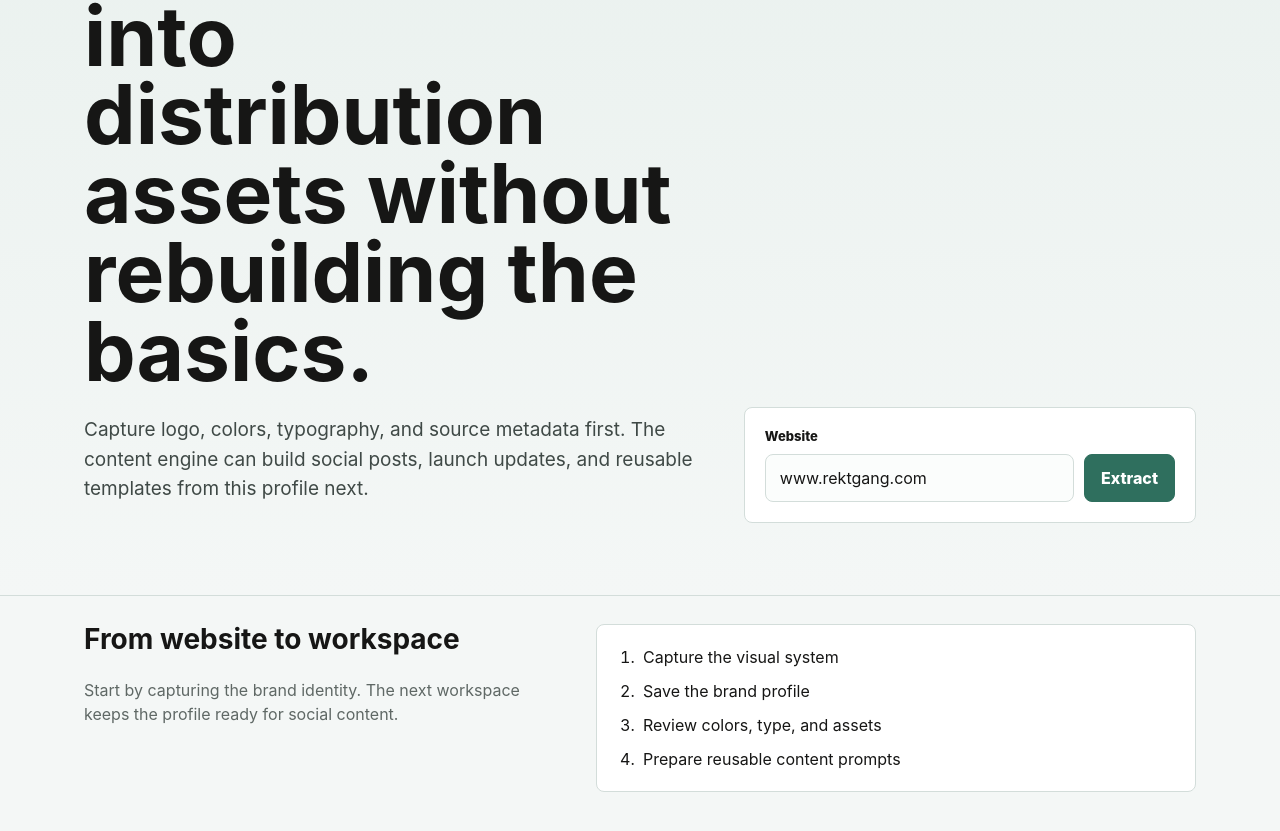
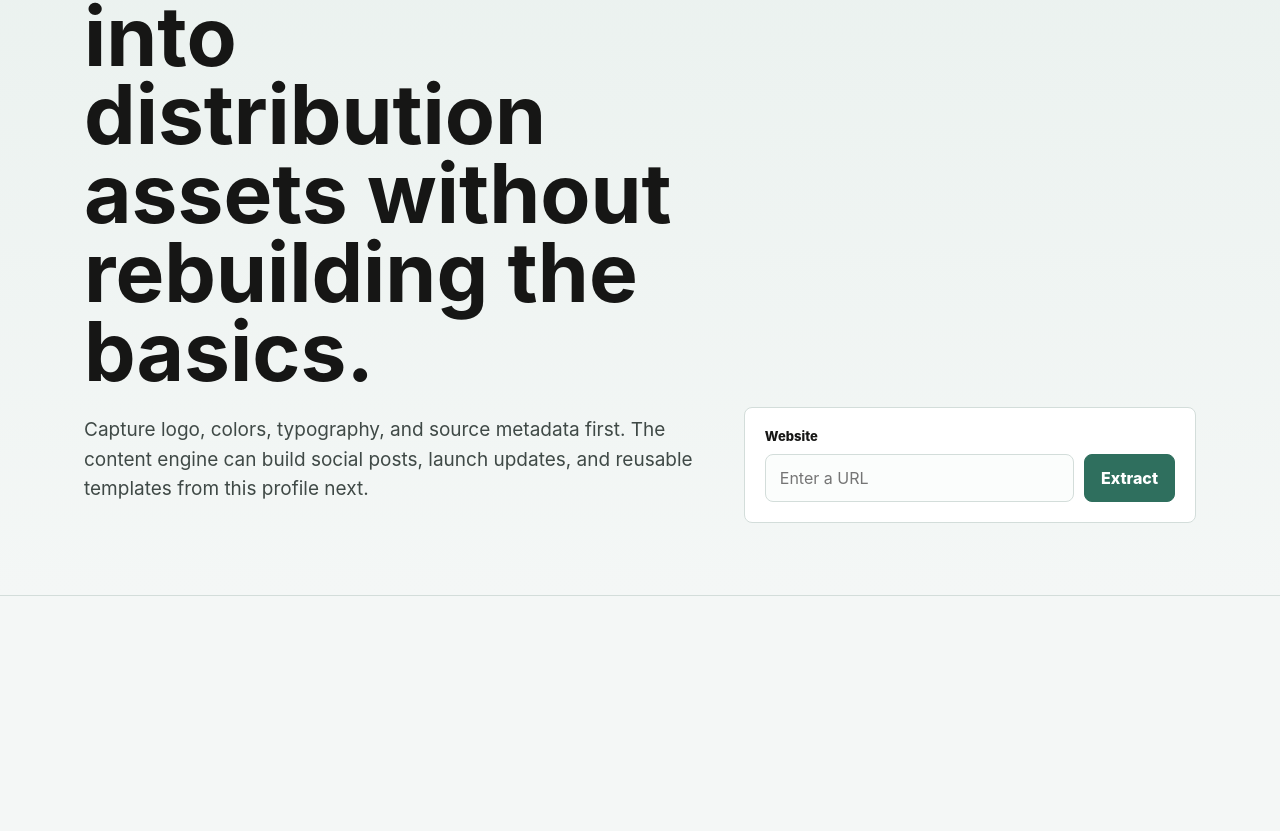
Before and after one commit to Vicorico17/distronow, a Next.js app: page / in a window 1280 px wide. Shown: the part 245-1076 px from the top of the page. After the commit the page ends 841 px from the top, so only its background shows below. Built offline with nearby package versions, Linux system fonts and the light colour scheme.

Commit message:
Simplify homepage entry state

```diff
--- a/src/app/page.tsx
+++ b/src/app/page.tsx
@@ -14,7 +14,7 @@ type ScrapeState =
 
 export default function Home() {
   const router = useRouter();
-  const [url, setUrl] = useState("www.rektgang.com");
+  const [url, setUrl] = useState("");
   const [state, setState] = useState<ScrapeState>({ status: "idle" });
 
   async function handleSubmit(event: FormEvent<HTMLFormElement>) {
@@ -71,7 +71,7 @@ export default function Home() {
                 id="website"
                 name="website"
                 onChange={(event) => setUrl(event.target.value)}
-                placeholder="example.com"
+                placeholder="Enter a URL"
                 type="text"
                 value={url}
               />
@@ -84,22 +84,7 @@ export default function Home() {
         </div>
       </section>
 
-      {state.status === "success" ? (
-        <BrandProfile extraction={state.extraction} stored={state.stored} />
-      ) : (
-        <section className="empty-state">
-          <div>
-            <h2>From website to workspace</h2>
-            <p>Start by capturing the brand identity. The next workspace keeps the profile ready for social content.</p>
-          </div>
-          <ol>
-            <li>Capture the visual system</li>
-            <li>Save the brand profile</li>
-            <li>Review colors, type, and assets</li>
-            <li>Prepare reusable content prompts</li>
-          </ol>
-        </section>
-      )}
+      {state.status === "success" ? <BrandProfile extraction={state.extraction} stored={state.stored} /> : null}
     </main>
   );
 }
```
